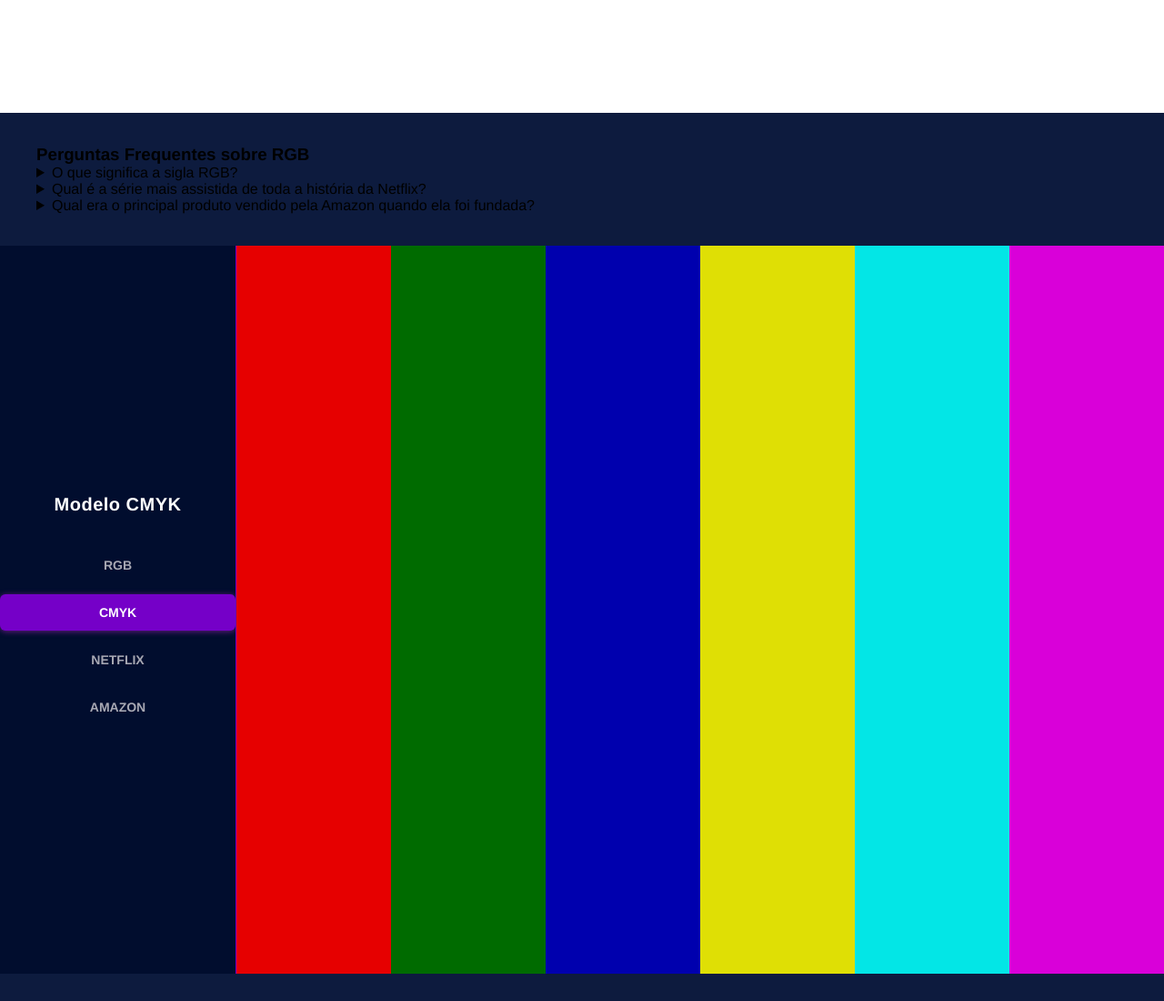
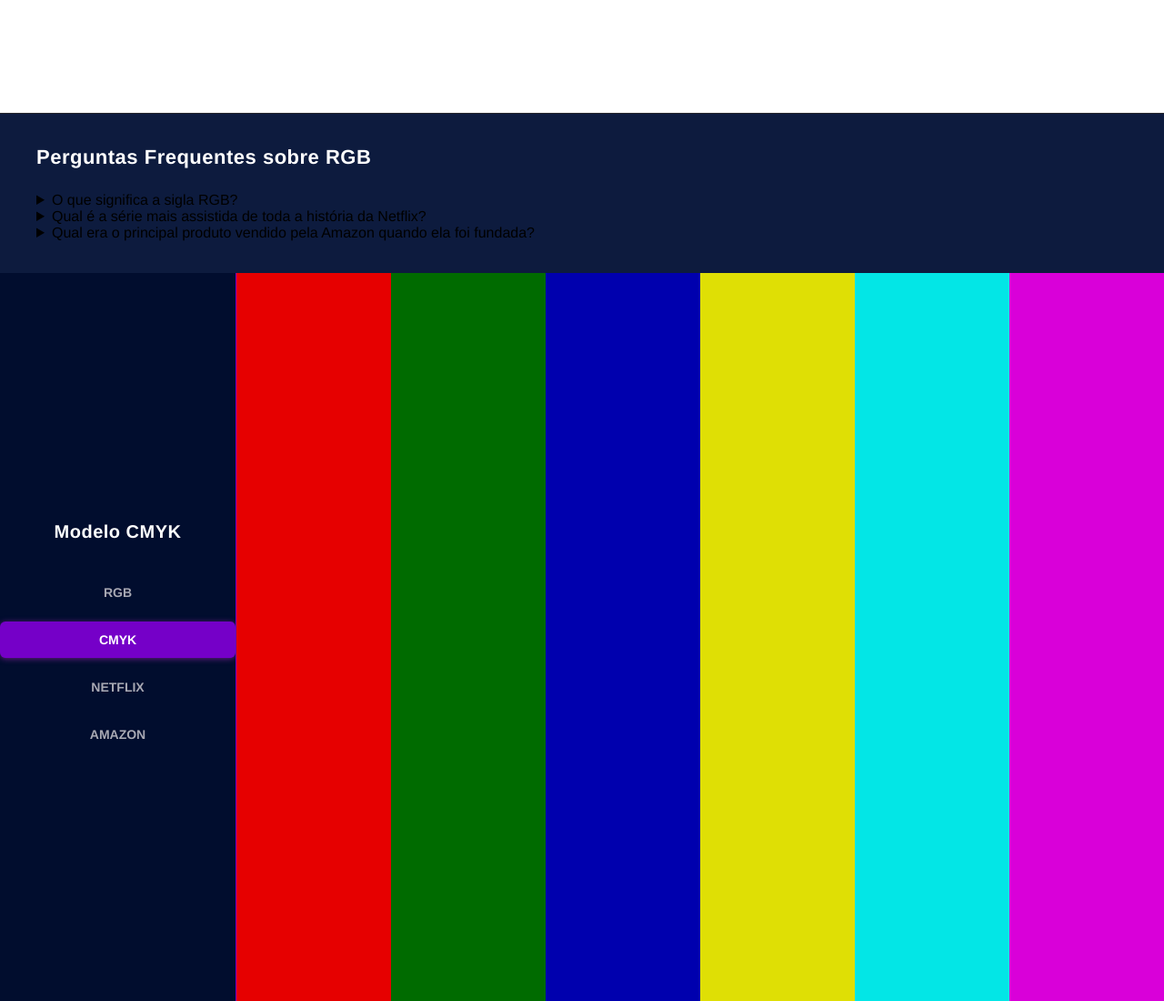
Before and after one commit to marianafsilva8/Display_MT, a website: page modo_cores/modo_cores.html in a window 1280 px wide. Shown: the part 1820-2920 px from the top of the page at 91% size. Drawn offline with Linux system fonts and the light colour scheme.

Commit message:
ADD: atualizando

```diff
--- a/modo_cores/CSS/global.css
+++ b/modo_cores/CSS/global.css
@@ -104,8 +104,18 @@
     flex-grow: 1;
     background-color: var(--faq-bg);
     padding: 35px 40px;
-    border-top: 1px;
+    border-top: 1px solid var(--ui-border);
+    display: flex;
+    flex-direction: column;
 
+}
+
+.color-section__faq-title{
+    font-size: 22px;
+    font-weight: 700;
+    color: var(--faq-text-title);
+    margin-bottom: 25px;
+    letter-spacing: 0.5px;
 }
 
 .color-section__faq-item{
```
